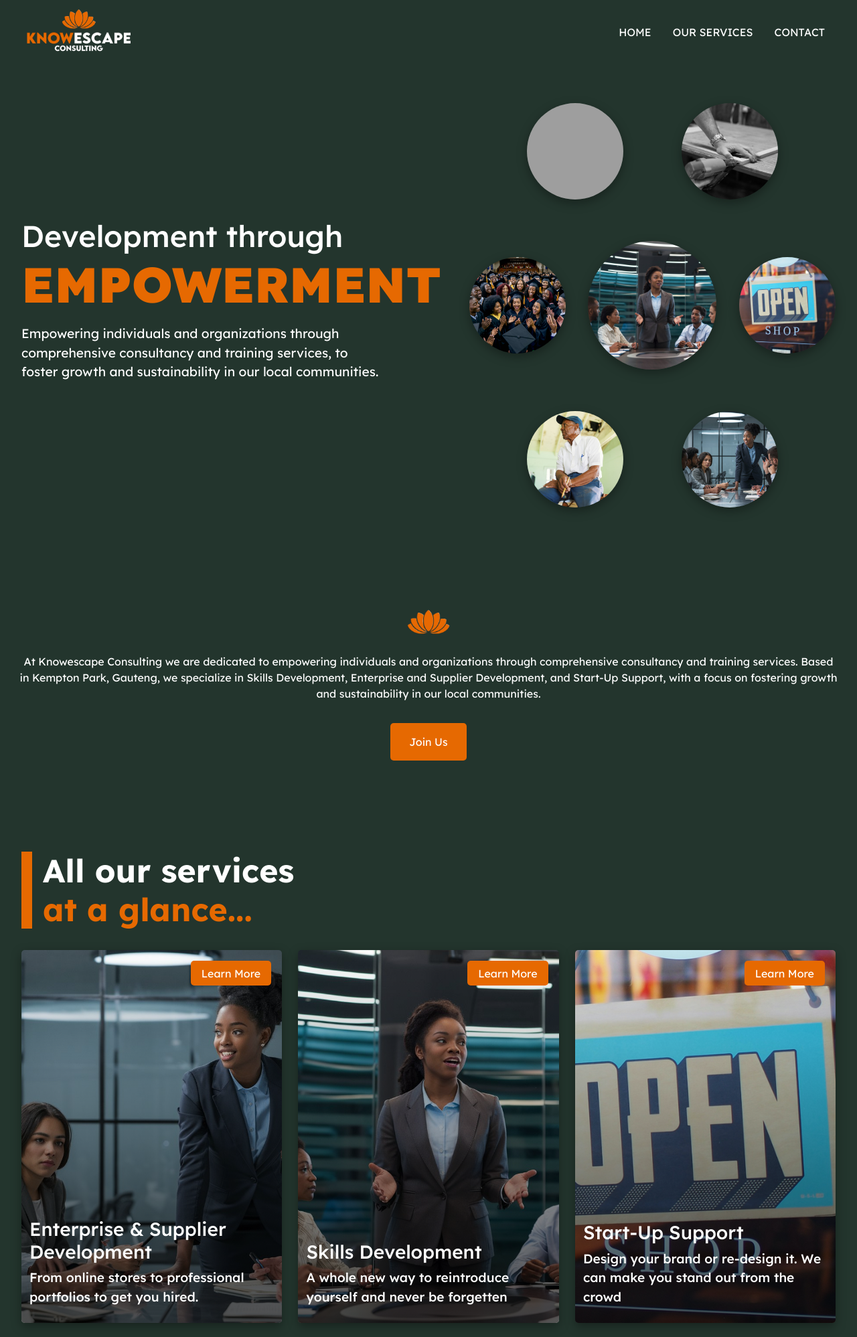
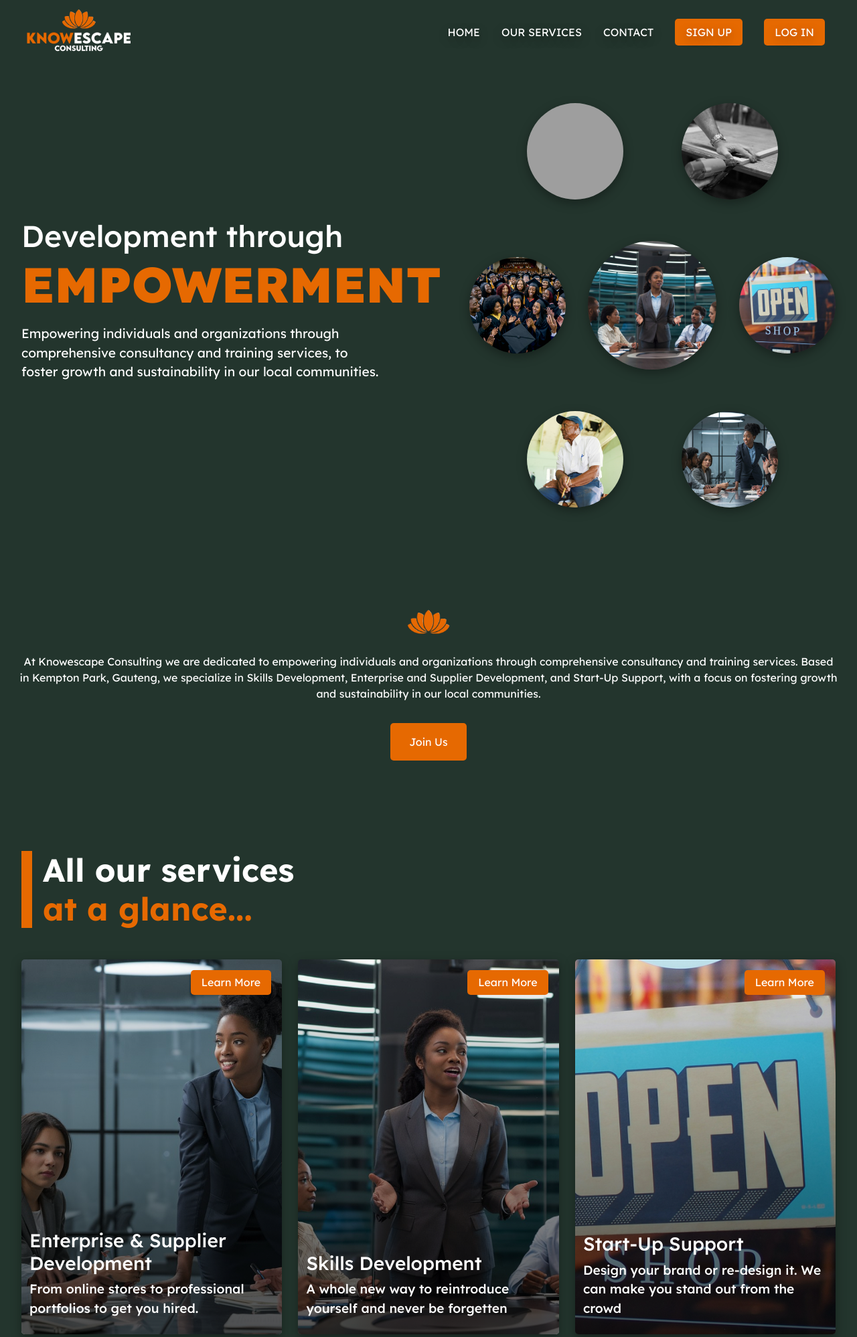
Before and after one commit to WinterTheDev/KnowEscape, a Django app: page / in a window 1280 px wide. Shown: the top 1997 px of the page at 67% size. Run offline with Django 4.2, Linux system fonts and the light colour scheme; some libraries are stand-ins or nearby versions; grey boxes are pictures that could not be loaded.

Commit message:
added action links to desktop nav

```diff
--- a/knowescape/static/knowescape/home.css
+++ b/knowescape/static/knowescape/home.css
@@ -115,6 +115,22 @@ nav {
     padding: 0;
     display: none;
     list-style: none;
+}
+
+.nav-link {
+    text-shadow: rgba(0, 0, 0, 0.35) 0px 5px 15px;
+}
+
+.nav-item {
+    display: flex;
+    align-items: center;
+}
+
+.nav-action {
+    padding-block: .5rem;
+    padding-inline: 1rem;
+    border-radius: 5px;
+    background-color: var(--orange);
 }
 
 .nav-menu {
@@ -634,7 +650,8 @@ nav {
     }
 
     .services-container {
-        padding: 2rem;
+        padding-block: 0;
+        padding-inline: 2rem;
     }
 
     .services-header {
@@ -647,9 +664,9 @@ nav {
     }
 
     .services-content {
-        height: 80%;
+        height: 70%;
         display: flex;
-        padding-block: 1rem;
+        padding-block: 0;
         flex-direction: row;
         justify-content: space-between;
     }
--- a/knowescape/templates/knowescape/home.html
+++ b/knowescape/templates/knowescape/home.html
@@ -51,10 +51,16 @@
                         <a href="" class="nav-link">Home</a>
                     </li>
                     <li class="nav-item">
-                        <a href="" class="nav-link">Our Services</a>
+                        <a href="#services" class="nav-link">Our Services</a>
                     </li>
                     <li class="nav-item">
-                        <a href="" class="nav-link">Contact</a>
+                        <a href="#contact" class="nav-link">Contact</a>
+                    </li>
+                    <li class="nav-item nav-action">
+                        <a href="" class="nav-link">Sign Up</a>
+                    </li>
+                    <li class="nav-item nav-action">
+                        <a href="" class="nav-link">Log In</a>
                     </li>
                 </ul>
                 <a class="nav-menu" data-bs-toggle="offcanvas" href="#offcanvas-nav" role="button" aria-controls="offcanvas-nav">
```
